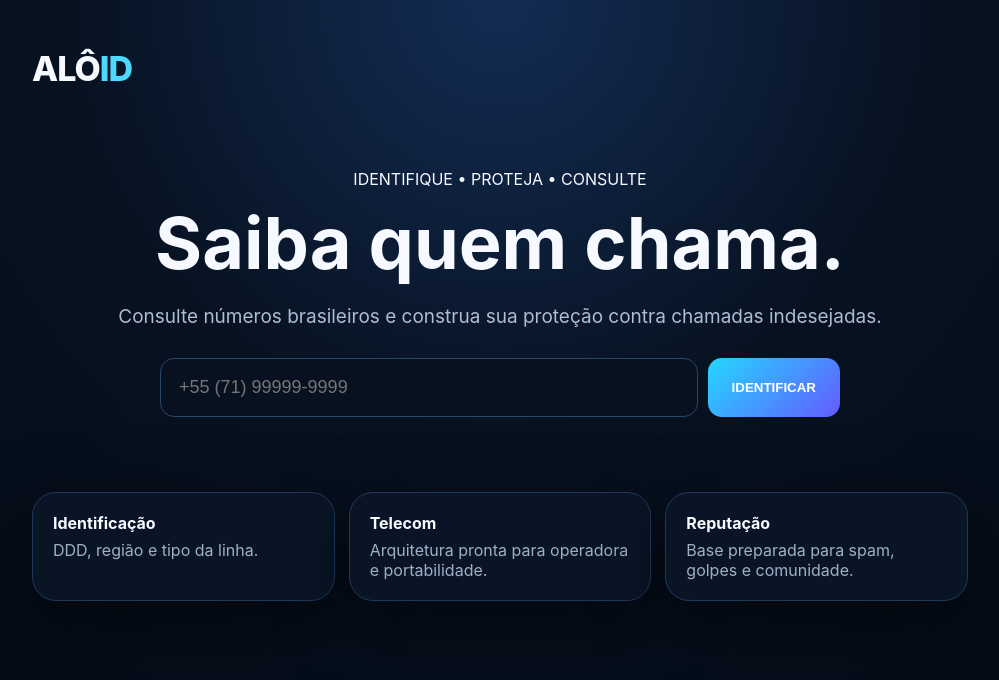
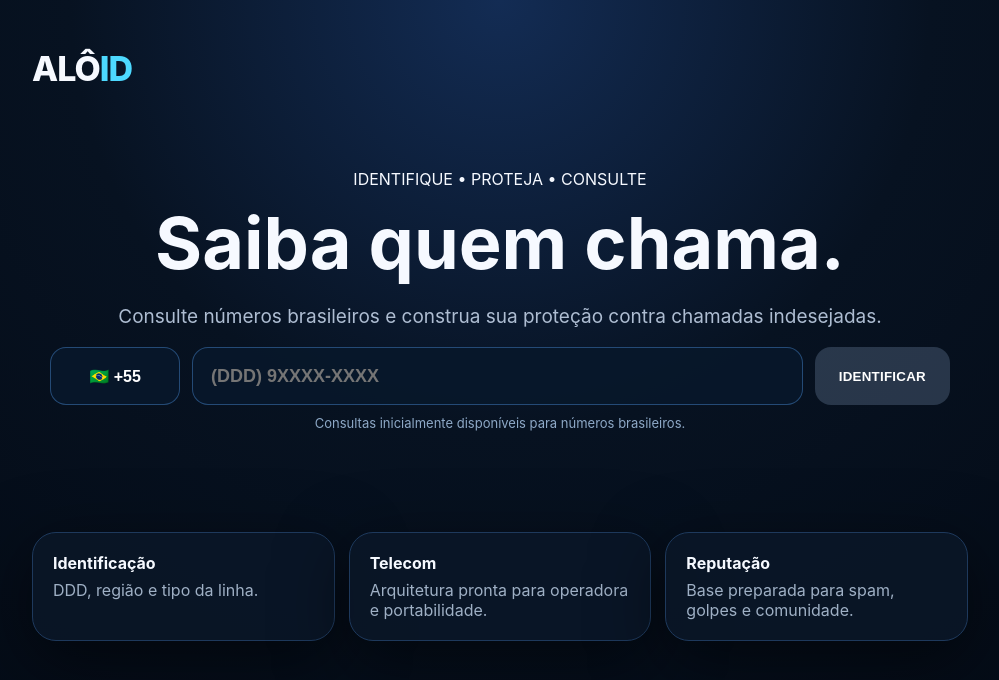
Before and after one commit to elmolobao01/aloid, a Next.js app: page / in a window 1280 px wide. Shown: the top 680 px of the page, without its empty margins (140-1139 px from the left). Built offline with nearby package versions, Linux system fonts and the light colour scheme.

Commit message:
Add files via upload

```diff
--- a/components/PhoneLookup.tsx
+++ b/components/PhoneLookup.tsx
@@ -1,3 +1,371 @@
 'use client';
-import {useState} from 'react';
-export default function PhoneLookup(){const [phone,setPhone]=useState('');const [data,setData]=useState<any>(null);const [loading,setLoading]=useState(false);async function run(){setLoading(true);const r=await fetch('/api/v1/phone/lookup',{method:'POST',headers:{'content-type':'application/json'},body:JSON.stringify({phone})});setData(await r.json());setLoading(false)}return <><div className="search"><input value={phone} onChange={e=>setPhone(e.target.value)} placeholder="+55 (71) 99999-9999"/><button onClick={run}>{loading?'CONSULTANDO...':'IDENTIFICAR'}</button></div>{data&&<div className="card" style={{maxWidth:680,margin:'24px auto',textAlign:'left'}}><pre style={{whiteSpace:'pre-wrap',margin:0}}>{JSON.stringify(data,null,2)}</pre></div>}</>}
+
+import { FormEvent, useMemo, useState } from 'react';
+
+type LookupResponse = {
+  phone?: {
+    valid?: boolean;
+    e164?: string;
+    national?: string;
+    ddd?: string;
+    state?: string;
+    region?: string;
+    lineType?: string;
+  };
+  telecom?: {
+    carrierCurrent?: string | null;
+    carrierOriginal?: string | null;
+    ported?: boolean | null;
+    source?: string | null;
+    checkedAt?: string | null;
+  } | null;
+  reputation?: {
+    score?: number | null;
+    risk?: string | null;
+    reports?: number | null;
+  };
+  tier?: string;
+  error?: string;
+};
+
+function onlyDigits(value: string) {
+  return value.replace(/\D/g, '').slice(0, 11);
+}
+
+function formatBrazilPhone(value: string) {
+  const digits = onlyDigits(value);
+
+  if (digits.length <= 2) return digits;
+  if (digits.length <= 6) return `(${digits.slice(0, 2)}) ${digits.slice(2)}`;
+  if (digits.length <= 10) {
+    return `(${digits.slice(0, 2)}) ${digits.slice(2, 6)}-${digits.slice(6)}`;
+  }
+
+  return `(${digits.slice(0, 2)}) ${digits.slice(2, 7)}-${digits.slice(7)}`;
+}
+
+function riskLabel(risk?: string | null) {
+  if (!risk || risk === 'unknown') return 'Sem classificação';
+  if (risk === 'low') return 'Baixo risco';
+  if (risk === 'medium') return 'Risco moderado';
+  if (risk === 'high') return 'Alto risco';
+  return risk;
+}
+
+function lineTypeLabel(lineType?: string) {
+  if (lineType === 'mobile') return 'Celular';
+  if (lineType === 'landline') return 'Fixo';
+  return lineType || 'Não identificado';
+}
+
+export default function PhoneLookup() {
+  const [phone, setPhone] = useState('');
+  const [result, setResult] = useState<LookupResponse | null>(null);
+  const [loading, setLoading] = useState(false);
+
+  const digits = useMemo(() => onlyDigits(phone), [phone]);
+  const canSubmit = digits.length === 10 || digits.length === 11;
+
+  async function handleSubmit(event: FormEvent) {
+    event.preventDefault();
+    if (!canSubmit || loading) return;
+
+    setLoading(true);
+    setResult(null);
+
+    try {
+      const response = await fetch('/api/v1/phone/lookup', {
+        method: 'POST',
+        headers: { 'Content-Type': 'application/json' },
+        body: JSON.stringify({ phone: digits }),
+      });
+
+      const data = (await response.json()) as LookupResponse;
+      setResult(data);
+    } catch {
+      setResult({ error: 'Não foi possível concluir a consulta agora.' });
+    } finally {
+      setLoading(false);
+    }
+  }
+
+  return (
+    <section style={{ width: '100%', maxWidth: 900, margin: '0 auto' }}>
+      <form onSubmit={handleSubmit} style={{ marginBottom: 26 }}>
+        <div
+          style={{
+            display: 'grid',
+            gridTemplateColumns: '130px 1fr auto',
+            gap: 12,
+            alignItems: 'stretch',
+          }}
+        >
+          <button
+            type="button"
+            aria-label="País selecionado: Brasil"
+            title="Consultas inicialmente disponíveis para números brasileiros"
+            style={{
+              border: '1px solid rgba(72, 138, 210, .45)',
+              borderRadius: 16,
+              background: 'rgba(8, 24, 43, .95)',
+              color: '#fff',
+              fontWeight: 800,
+              fontSize: 16,
+              padding: '0 16px',
+              minHeight: 58,
+              cursor: 'default',
+            }}
+          >
+            🇧🇷 +55
+          </button>
+
+          <input
+            value={phone}
+            onChange={(event) => setPhone(formatBrazilPhone(event.target.value))}
+            inputMode="tel"
+            autoComplete="tel"
+            placeholder="(DDD) 9XXXX-XXXX"
+            aria-label="Número de telefone brasileiro"
+            style={{
+              minHeight: 58,
+              border: '1px solid rgba(72, 138, 210, .45)',
+              borderRadius: 16,
+              background: 'rgba(8, 24, 43, .95)',
+              color: '#fff',
+              padding: '0 18px',
+              fontSize: 18,
+              fontWeight: 700,
+              outline: 'none',
+            }}
+          />
+
+          <button
+            type="submit"
+            disabled={!canSubmit || loading}
+            style={{
+              minHeight: 58,
+              border: 0,
+              borderRadius: 16,
+              padding: '0 24px',
+              fontWeight: 900,
+              letterSpacing: '.02em',
+              color: '#fff',
+              background: canSubmit
+                ? 'linear-gradient(135deg, #20c7f5, #5a50ff)'
+                : 'rgba(105, 127, 155, .35)',
+              cursor: canSubmit && !loading ? 'pointer' : 'not-allowed',
+              boxShadow: canSubmit ? '0 10px 30px rgba(62, 102, 255, .18)' : 'none',
+            }}
+          >
+            {loading ? 'CONSULTANDO...' : 'IDENTIFICAR'}
+          </button>
+        </div>
+
+        <p
+          style={{
+            margin: '10px 4px 0',
+            color: '#8ea9c7',
+            fontSize: 13,
+          }}
+        >
+          Consultas inicialmente disponíveis para números brasileiros.
+        </p>
+      </form>
+
+      {result?.error && (
+        <div
+          style={{
+            border: '1px solid rgba(239, 90, 90, .35)',
+            background: 'rgba(80, 20, 28, .35)',
+            borderRadius: 18,
+            padding: 18,
+            color: '#ffd5d5',
+          }}
+        >
+          {result.error}
+        </div>
+      )}
+
+      {result && !result.error && result.phone && (
+        <div
+          style={{
+            border: '1px solid rgba(72, 138, 210, .35)',
+            background:
+              'linear-gradient(180deg, rgba(7, 25, 45, .98), rgba(5, 17, 31, .98))',
+            borderRadius: 24,
+            padding: 24,
+            boxShadow: '0 24px 60px rgba(0, 0, 0, .18)',
+          }}
+        >
+          <div
+            style={{
+              display: 'flex',
+              justifyContent: 'space-between',
+              gap: 20,
+              flexWrap: 'wrap',
+              alignItems: 'flex-start',
+              paddingBottom: 20,
+              borderBottom: '1px solid rgba(105, 153, 205, .18)',
+            }}
+          >
+            <div>
+              <div style={{ color: '#7dcfff', fontSize: 13, fontWeight: 800 }}>
+                RESULTADO DA CONSULTA
+              </div>
+              <div
+                style={{
+                  marginTop: 6,
+                  color: '#fff',
+                  fontSize: 28,
+                  fontWeight: 900,
+                  letterSpacing: '-.02em',
+                }}
+              >
+                {result.phone.national || formatBrazilPhone(digits)}
+              </div>
+              <div style={{ marginTop: 6, color: '#91a9c2', fontSize: 14 }}>
+                {result.phone.e164 || `+55${digits}`}
+              </div>
+            </div>
+
+            <div
+              style={{
+                borderRadius: 999,
+                padding: '9px 14px',
+                background: result.phone.valid
+                  ? 'rgba(48, 210, 149, .12)'
+                  : 'rgba(239, 90, 90, .12)',
+                border: result.phone.valid
+                  ? '1px solid rgba(48, 210, 149, .35)'
+                  : '1px solid rgba(239, 90, 90, .35)',
+                color: result.phone.valid ? '#69e8b3' : '#ff9c9c',
+                fontWeight: 800,
+                fontSize: 13,
+              }}
+            >
+              {result.phone.valid ? '✓ Número válido' : 'Número inválido'}
+            </div>
+          </div>
+
+          <div
+            style={{
+              display: 'grid',
+              gridTemplateColumns: 'repeat(auto-fit, minmax(190px, 1fr))',
+              gap: 14,
+              marginTop: 20,
+            }}
+          >
+            <InfoCard
+              label="TIPO DE LINHA"
+              value={lineTypeLabel(result.phone.lineType)}
+              detail={`DDD ${result.phone.ddd || '—'}`}
+            />
+            <InfoCard
+              label="LOCALIZAÇÃO"
+              value={result.phone.region || 'Não identificada'}
+              detail={result.phone.state ? `UF ${result.phone.state}` : 'Brasil'}
+            />
+            <InfoCard
+              label="OPERADORA ATUAL"
+              value={result.telecom?.carrierCurrent || 'Aguardando integração'}
+              detail={
+                result.telecom?.carrierCurrent
+                  ? 'Consulta telecom'
+                  : 'Provider telecom ainda não conectado'
+              }
+            />
+            <InfoCard
+              label="PORTABILIDADE"
+              value={
+                result.telecom?.ported === true
+                  ? 'Sim'
+                  : result.telecom?.ported === false
+                    ? 'Não'
+                    : 'Não verificada'
+              }
+              detail={
+                result.telecom?.carrierOriginal
+                  ? `Origem: ${result.telecom.carrierOriginal}`
+                  : 'Sem histórico disponível'
+              }
+            />
+            <InfoCard
+              label="REPUTAÇÃO ALÔ ID"
+              value={riskLabel(result.reputation?.risk)}
+              detail={`${result.reputation?.reports ?? 0} avaliações`}
+            />
+          </div>
+
+          <div
+            style={{
+              marginTop: 18,
+              borderRadius: 16,
+              padding: '14px 16px',
+              background: 'rgba(20, 54, 86, .32)',
+              color: '#93acc5',
+              fontSize: 13,
+              lineHeight: 1.55,
+            }}
+          >
+            A operadora atual, portabilidade e reputação serão enriquecidas à medida
+            que os respectivos providers forem ativados. O ALÔ ID não apresenta
+            informações não verificadas como se fossem dados confirmados.
+          </div>
+        </div>
+      )}
+    </section>
+  );
+}
+
+function InfoCard({
+  label,
+  value,
+  detail,
+}: {
+  label: string;
+  value: string;
+  detail: string;
+}) {
+  return (
+    <div
+      style={{
+        border: '1px solid rgba(72, 138, 210, .26)',
+        borderRadius: 18,
+        padding: 18,
+        background: 'rgba(10, 29, 50, .68)',
+        minHeight: 118,
+      }}
+    >
+      <div
+        style={{
+          color: '#6fcfff',
+          fontSize: 12,
+          fontWeight: 900,
+          letterSpacing: '.08em',
+        }}
+      >
+        {label}
+      </div>
+      <div
+        style={{
+          marginTop: 10,
+          color: '#fff',
+          fontSize: 20,
+          fontWeight: 850,
+        }}
+      >
+        {value}
+      </div>
+      <div
+        style={{
+          marginTop: 8,
+          color: '#829bb5',
+          fontSize: 13,
+          lineHeight: 1.35,
+        }}
+      >
+        {detail}
+      </div>
+    </div>
+  );
+}
```
